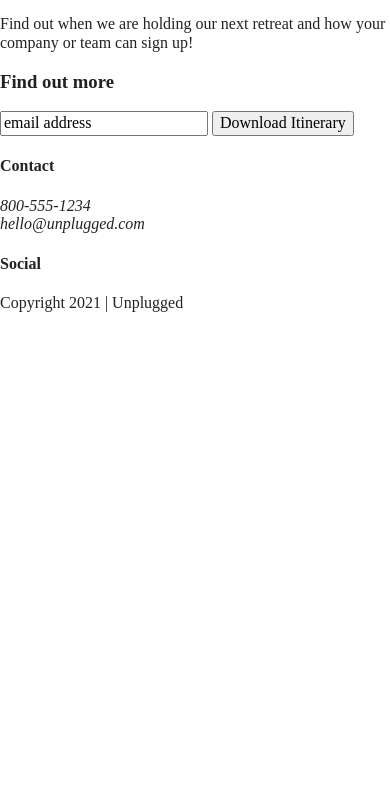
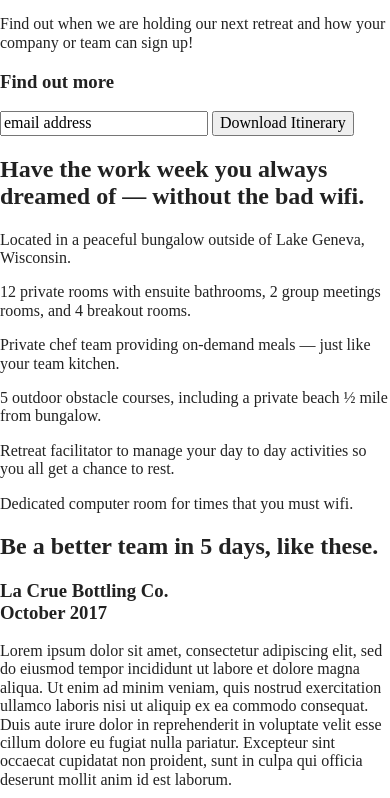
Before and after one commit to CuriousMagpie/skillcrush-unplugged-retreat, a website built with Parcel: page index.html in a window 390 px wide. Shown: the part 302-1100 px from the top of the page. Before the commit the page ends 844 px from the top, so only its background shows below. Built offline with nearby package versions, Linux system fonts and the light colour scheme.

Commit message:
Additional HTML updates per mobile comp

```diff
--- a/index.html
+++ b/index.html
@@ -27,7 +27,9 @@
   <!-- Add your site or application content here -->
   <header>
     <div class="content-wrapper">
-      <a href="#"><img src="img/unpluggedlogo.png" alt="unplugged logo"></a>
+      <a href="#">
+        <img src="img/unpluggedlogo.png" alt="unplugged logo">
+      </a>
 
       <div class="header-divider"></div>
 
@@ -64,6 +66,68 @@
       </div>
     </aside>
 
+    <section class="features">
+      <div class="content-wrapper">
+        <h2>Have the work week you always dreamed of &mdash; without the bad wifi.</h2>
+        <div class="features-items">
+          <article>
+            <p class="fontawesomeicon"></p>
+            <p class="features-item-description">Located in a peaceful bungalow outside of Lake Geneva, Wisconsin.</p>
+          </article>
+
+          <article>
+            <p class="fontawesomeicon"></p>
+            <p class="features-item-description">12 private rooms with ensuite bathrooms, 2 group meetings rooms, and 4 breakout rooms.</p>
+          </article>
+
+          <article>
+            <p class="fontawesomeicon">
+            </p>
+            <p class="features-item-description">
+              Private chef team providing on-demand meals &mdash; just like your team kitchen.
+            </p>
+          </article>
+
+          <article>
+            <p class="fontawesomeicon">
+            </p>
+            <p class="features-item-description">
+              5 outdoor obstacle courses, including a private beach &half; mile from bungalow.
+            </p>
+          </article>
+
+          <article>
+            <p class="fontawesomeicon">
+            </p>
+            <p class="features-item-description">
+              Retreat facilitator to manage your day to day activities so you all get a chance to rest.
+            </p>
+          </article>
+
+          <article>
+            <p class="fontawesomeicon">
+            </p>
+            <p class="features-item-description">
+              Dedicated computer room for times that you must wifi.
+            </p>
+          </article>
+        </div>
+
+      </div>
+    </section>
+
+    <section class="reviews">
+      <div class="content-wrapper">
+        <h2>Be a better team in 5 days, like these.</h2>
+
+        <h3>La Crue Bottling Co.<br />
+          October 2017</h3>
+          <p>Lorem ipsum dolor sit amet, consectetur adipiscing elit, sed do eiusmod tempor incididunt ut labore et dolore magna aliqua. Ut enim ad minim veniam, quis nostrud exercitation ullamco laboris nisi ut aliquip ex ea commodo consequat. Duis aute irure dolor in reprehenderit in voluptate velit esse cillum dolore eu fugiat nulla pariatur. Excepteur sint occaecat cupidatat non proident, sunt in culpa qui officia deserunt mollit anim id est laborum.</p>
+      </div>
+    </section>
+
+
+
   </main> <!-- main wrapper -->
 
   <footer>
@@ -81,9 +145,15 @@
         <div class="social">
           <h4>Social</h4>
           <div class="social-icons">
-            <p><a href="https://www.facebook.com/" target="_blank"</a></p>
-            <p><a href="https://www.twitter.com/eilatan" target="_blank"></a></p>
-            <p><a href="https://www.instagram.com/" target="_blank"></a></p>
+            <p>
+              <a href="https://www.facebook.com/" target="_blank"></a>
+              </p>
+            <p>
+              <a href="https://www.twitter.com/eilatan" target="_blank"></a>
+            </p>
+            <p>
+              <a href="https://www.instagram.com/" target="_blank"></a>
+            </p>
           </div>
         </div>
       </div> <!-- footer content ends -->
```
